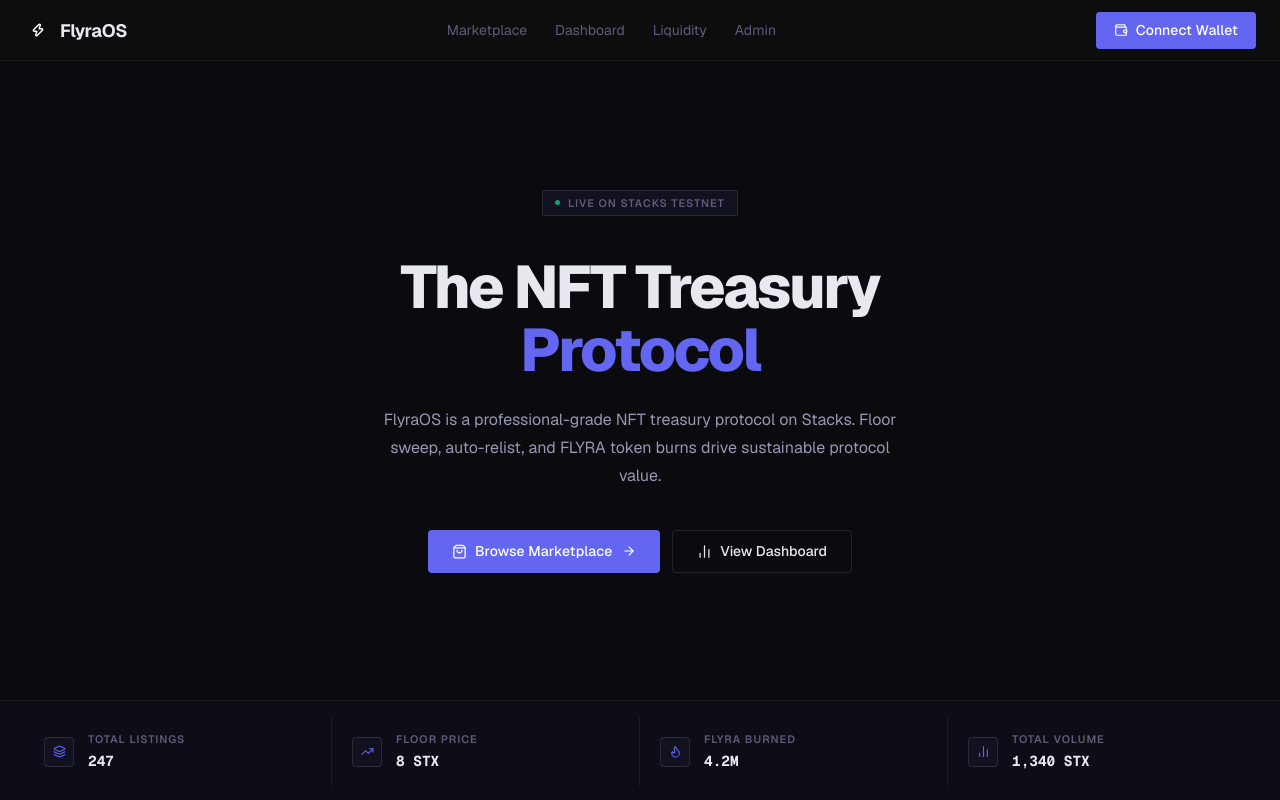
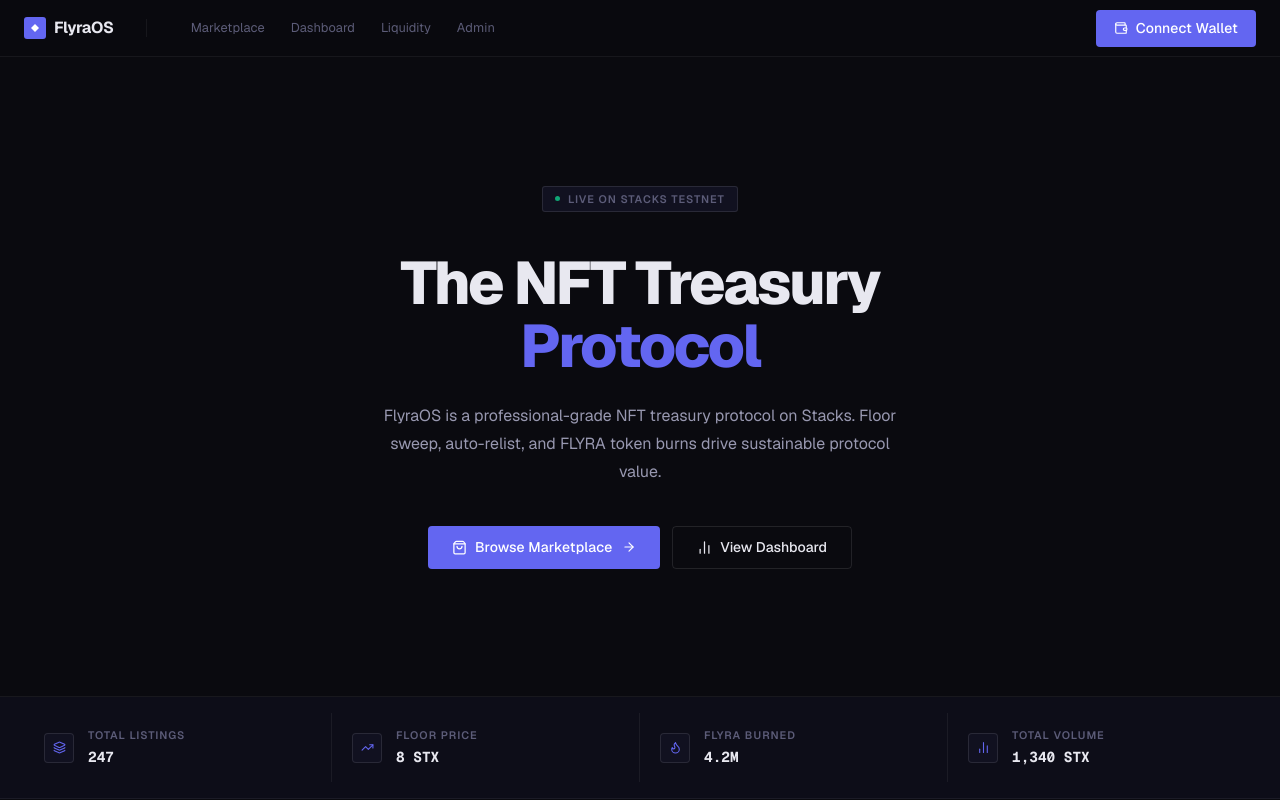
Before and after one commit to Samuel1505/FlyraOS, a Next.js app in the folder web/: page / in a window 1280 px wide. Shown: the top 800 px of the page. Built offline with nearby package versions, Linux system fonts and the light colour scheme; no server answers.

Commit message:
added indigo underline indidcato

```diff
--- a/web/src/components/common/Navbar.tsx
+++ b/web/src/components/common/Navbar.tsx
@@ -2,14 +2,13 @@
 
 import Link from 'next/link';
 import { usePathname } from 'next/navigation';
-import { Zap } from 'lucide-react';
 import WalletButton from '@/components/wallet/WalletButton';
 
 const NAV_LINKS = [
   { href: '/marketplace', label: 'Marketplace' },
-  { href: '/dashboard', label: 'Dashboard' },
-  { href: '/liquidity', label: 'Liquidity' },
-  { href: '/admin', label: 'Admin' },
+  { href: '/dashboard',   label: 'Dashboard'   },
+  { href: '/liquidity',   label: 'Liquidity'   },
+  { href: '/admin',       label: 'Admin'        },
 ];
 
 export default function Navbar() {
@@ -21,8 +20,8 @@ export default function Navbar() {
         position: 'sticky',
         top: 0,
         zIndex: 50,
-        background: 'rgba(15, 15, 15, 0.85)',
-        backdropFilter: 'blur(12px)',
+        background: 'rgba(10, 10, 15, 0.92)',
+        backdropFilter: 'blur(16px)',
         borderBottom: '1px solid var(--border-subtle)',
       }}
     >
@@ -31,11 +30,10 @@ export default function Navbar() {
           maxWidth: '1280px',
           margin: '0 auto',
           padding: '0 1.5rem',
-          height: '60px',
+          height: '56px',
           display: 'flex',
           alignItems: 'center',
-          justifyContent: 'space-between',
-          gap: '1rem',
+          gap: '2rem',
         }}
       >
         {/* Logo */}
@@ -46,29 +44,46 @@ export default function Navbar() {
             alignItems: 'center',
             gap: '0.5rem',
             fontWeight: 700,
-            fontSize: '1.125rem',
+            fontSize: '1rem',
             letterSpacing: '-0.02em',
             color: 'var(--foreground)',
+            flexShrink: 0,
           }}
         >
+          {/* Mark */}
           <span
+            aria-hidden
             style={{
               display: 'flex',
               alignItems: 'center',
               justifyContent: 'center',
-              width: '28px',
-              height: '28px',
-              background: 'var(--primary)',
-              borderRadius: '6px',
+              width: '22px',
+              height: '22px',
+              background: 'var(--accent)',
+              borderRadius: '3px',
+              flexShrink: 0,
             }}
           >
-            <Zap size={14} color="#fff" strokeWidth={2.5} />
+            <svg width="10" height="10" viewBox="0 0 10 10" fill="none">
+              <path d="M5 1L9 5L5 9L1 5L5 1Z" fill="white" />
+            </svg>
           </span>
           FlyraOS
         </Link>
 
+        {/* Separator */}
+        <span
+          aria-hidden
+          style={{
+            width: '1px',
+            height: '18px',
+            background: 'var(--border-subtle)',
+            flexShrink: 0,
+          }}
+        />
+
         {/* Nav Links */}
-        <div style={{ display: 'flex', alignItems: 'center', gap: '0.25rem' }}>
+        <div style={{ display: 'flex', alignItems: 'center', gap: '0.125rem', flex: 1 }}>
           {NAV_LINKS.map(({ href, label }) => {
             const active = pathname === href || pathname.startsWith(href + '/');
             return (
@@ -76,35 +91,45 @@ export default function Navbar() {
                 key={href}
                 href={href}
                 style={{
+                  position: 'relative',
                   padding: '0.375rem 0.75rem',
-                  borderRadius: '6px',
-                  fontSize: '0.875rem',
+                  fontSize: '0.8rem',
                   fontWeight: active ? 500 : 400,
                   color: active ? 'var(--foreground)' : 'var(--text-muted)',
-                  background: active ? 'var(--bg-elevated)' : 'transparent',
-                  transition: 'color 0.15s, background 0.15s',
+                  borderRadius: 'var(--radius-md)',
+                  transition: 'color 0.15s',
+                  letterSpacing: '0.005em',
                 }}
                 onMouseEnter={(e) => {
-                  if (!active) {
-                    e.currentTarget.style.color = 'var(--foreground)';
-                    e.currentTarget.style.background = 'rgba(255,255,255,0.04)';
-                  }
+                  if (!active) e.currentTarget.style.color = 'var(--text-secondary)';
                 }}
                 onMouseLeave={(e) => {
-                  if (!active) {
-                    e.currentTarget.style.color = 'var(--text-muted)';
-                    e.currentTarget.style.background = 'transparent';
-                  }
+                  if (!active) e.currentTarget.style.color = 'var(--text-muted)';
                 }}
               >
                 {label}
+                {active && (
+                  <span
+                    aria-hidden
+                    style={{
+                      position: 'absolute',
+                      bottom: '-1px',
+                      left: '0.75rem',
+                      right: '0.75rem',
+                      height: '1px',
+                      background: 'var(--accent)',
+                    }}
+                  />
+                )}
               </Link>
             );
           })}
         </div>
 
         {/* Wallet */}
-        <WalletButton />
+        <div style={{ flexShrink: 0 }}>
+          <WalletButton />
+        </div>
       </nav>
     </header>
   );
```
